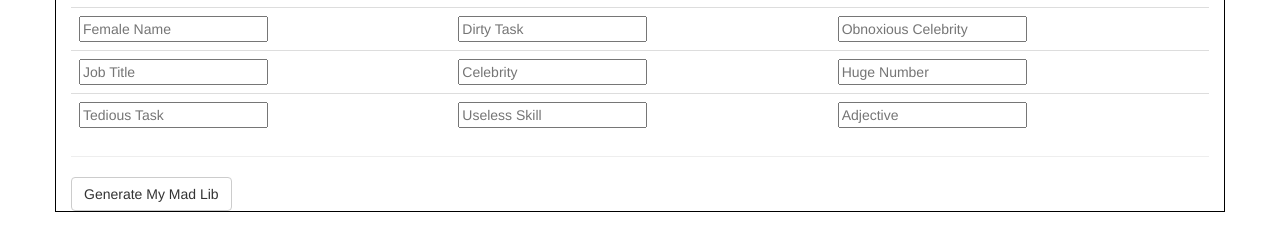
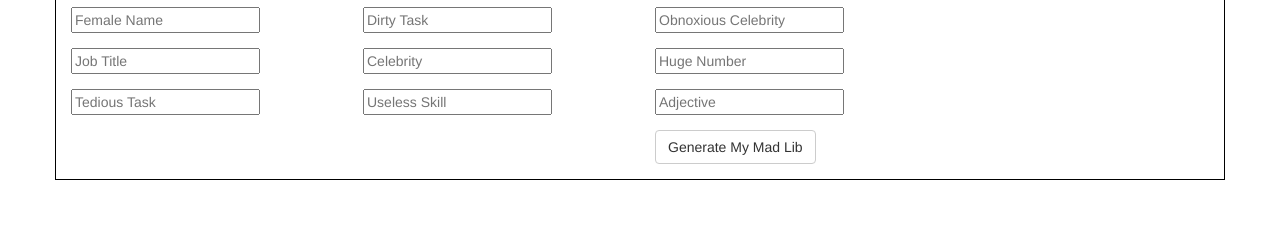
Before and after one commit to chris-sun/ngMadLibs, a plain HTML site: page index.html in a window 1280 px wide. Shown: the part 243-494 px from the top of the page. Drawn offline with nearby package versions, Linux system fonts and the light colour scheme.

Commit message:
cleaning up HTML

```diff
--- a/index.html
+++ b/index.html
@@ -9,6 +9,10 @@
       }
       .header_box {
         height: 185px;
+      }
+      .output_text {
+        padding-top: 10px;
+        padding-bottom: 10px;
       }
     </style>
 
@@ -32,51 +36,73 @@
       <div class='row' ng-if="show_inputs">
         <div class='col-md-12'>
           <h2>Provide the following words</h2>
-          <form name="myForm" ng-submit="submitFunc(myForm.$valid)">
-            <table class='table'>
-              <tr>
-                <td>
+          <form class="form-horizontal" name="myForm" ng-submit="submitFunc(myForm.$valid)">
+            <div class="form-group">
+              <div class="col-sm-3">
                 <input type='text' ng-model='data.female_name' placeholder='Female Name' name="female_name" ng-maxlength="max_length" required />
-                </td>
-                <td><input type='text' ng-model='data.dirty_task' placeholder='Dirty Task' name="dirty_task" ng-maxlength="max_length" required /></td>
-                <td><input type='text' ng-model='data.obnoxiuous_celebrity' placeholder='Obnoxious Celebrity' name="obnoxiuous_celebrity" ng-maxlength="max_length" required /></td>
-              </tr>
-              <tr>
-                <td><input type='text' ng-model='data.job_title' placeholder='Job Title' name="job_title" ng-maxlength="max_length" required /></td>
-                <td><input type='text' ng-model='data.celebrity' placeholder='Celebrity' name="celebrity" ng-maxlength="max_length" required /></td>
-                <td><input type='number' ng-model='data.huge_number' placeholder='Huge Number' name="huge_number" ng-maxlength="max_length" required min="1" integer /></td>
-              </tr>
-              <tr>
-                <td><input type='text' ng-model='data.tedious_task' placeholder='Tedious Task' name="tedious_task" ng-maxlength="max_length" required /></td>
-                <td><input type='text' ng-model='data.useless_skill' placeholder='Useless Skill' name="useless_skill" ng-maxlength="max_length" required /></td>
-                <td><input type='text' ng-model='data.adjective' placeholder='Adjective' name="adjective" ng-maxlength="max_length" required /></td>
-              </tr>
-            </table>
+              </div>
 
-            <hr/>
+              <div class="col-sm-3">
+                <input type='text' ng-model='data.dirty_task' placeholder='Dirty Task' name="dirty_task" ng-maxlength="max_length" required />
+              </div>
+
+              <div class="col-sm-3">
+                <input type='text' ng-model='data.obnoxiuous_celebrity' placeholder='Obnoxious Celebrity' name="obnoxiuous_celebrity" ng-maxlength="max_length" required />
+              </div>
+            </div>
+
+            <div class="form-group">
+              <div class="col-sm-3">
+                <input type='text' ng-model='data.job_title' placeholder='Job Title' name="job_title" ng-maxlength="max_length" required />
+              </div>
+              <div class="col-sm-3">
+                <input type='text' ng-model='data.celebrity' placeholder='Celebrity' name="celebrity" ng-maxlength="max_length" required />
+              </div>
+              <div class="col-sm-3">
+                <input type='number' ng-model='data.huge_number' placeholder='Huge Number' name="huge_number" ng-maxlength="max_length" required min="1" integer />
+              </div>
+            </div>
+
+            <div class="form-group">
+              <div class="col-sm-3">
+                <input type='text' ng-model='data.tedious_task' placeholder='Tedious Task' name="tedious_task" ng-maxlength="max_length" required />
+              </div>
+              <div class="col-sm-3">
+                <input type='text' ng-model='data.useless_skill' placeholder='Useless Skill' name="useless_skill" ng-maxlength="max_length" required />
+              </div>
+              <div class="col-sm-3">
+                <input type='text' ng-model='data.adjective' placeholder='Adjective' name="adjective" ng-maxlength="max_length" required />
+              </div>
+            </div>
+
+            <div class="form-group">
+              <div class="col-sm-offset-6 col-sm-3">
                 <button type="submit" class="btn btn-default">Generate My Mad Lib</button>
+              </div>
+            </div>
 
           </form>
 
-          <div ng-if="debug">
-            <hr/>Data<hr/>
-            <pre>{{ myForm | json }}</pre>
-          </div>
         </div>
       </div> <!-- end of inputs div -->
 
-      <div class='row border_line' ng-if="!show_inputs">
+      <div class='output_text' ng-if="!show_inputs">
+        <div class="row">
           <div class='col-md-12'>
             <p>{{data.female_name}} was a {{data.job_title}} who loved technology. Although she loved parts of her job, she absolutely hated  {{data.tedious_task}} and {{data.dirty_task}}. So, {{data.female_name}} met with her life mentor {{data.celebrity}} who told her to learn how to {{data.useless_skill}} with Thinkful. Thinkful didn't offer a course on {{data.useless_skill}} so she studied programming instead.</p>
 
             <p>What a great decision! With her new skills, {{data.female_name}} built a(n) {{data.adjective}} robot named {{data.obnoxiuous_celebrity}} that not only loved {{data.dirty_task}} but did it {{data.huge_number}} times faster.</p>
           </div>
+        </div>
 
-        <div style="float: right;">
+        <div class="row">
+          <div class='col-md-offset-6 col-md-3'>
             <button ng-click="start_over()" class="btn btn-default">Start Over</button>
           </div>
         </div>
 
+      </div> <!-- end of ng-if -->
+
     </div> <!-- end of controller -->
   </body>
 </html>
```
Lines whose indentation alone changed are shown as unchanged.
